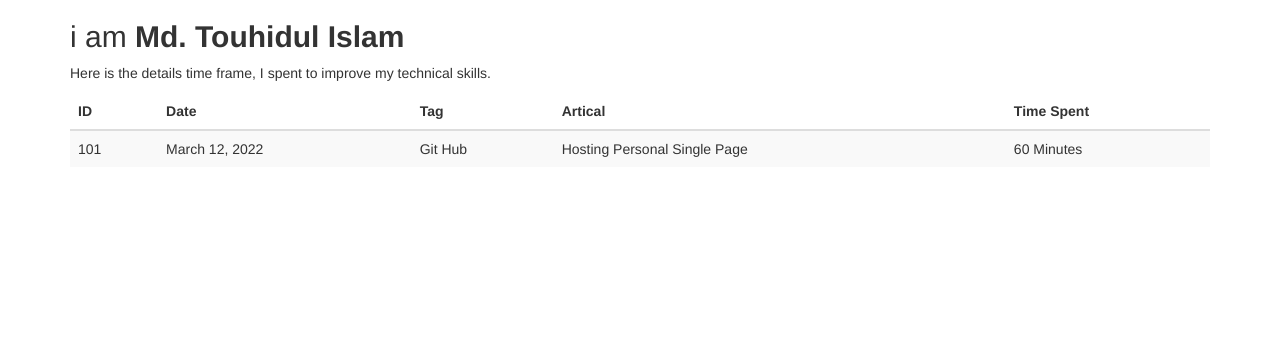
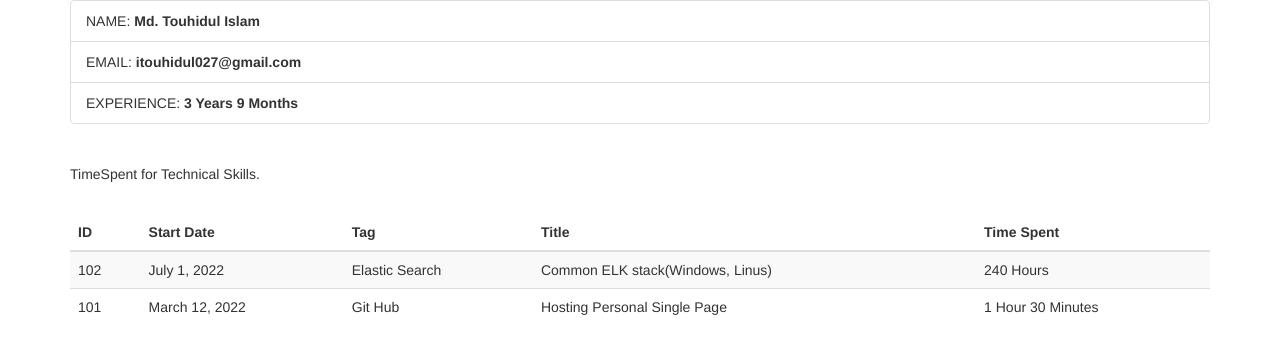
Before and after one commit to touhidul027/myprofile.github.io, a plain HTML site: page index.html in a window 1280 px wide. Drawn offline with nearby package versions, Linux system fonts and the light colour scheme.

Commit message:
Technical Skill Update.

```diff
--- a/index.html
+++ b/index.html
@@ -1,5 +1,6 @@
 <!DOCTYPE html>
 <html lang="en">
+
 <head>
   <title>touhidul027 technical profile</title>
   <meta charset="utf-8">
@@ -8,32 +9,52 @@
   <script src="https://ajax.googleapis.com/ajax/libs/jquery/3.5.1/jquery.min.js"></script>
   <script src="https://maxcdn.bootstrapcdn.com/bootstrap/3.4.1/js/bootstrap.min.js"></script>
 </head>
+
 <body>
 
   <div class="container">
-  <h2>i am  <b> Md. Touhidul Islam</b> </h2>
-  <p>Here is the details time frame, I spent to improve my technical skills.</p>
+    <div>
+      <ul class="list-group">
+        <li class="list-group-item">NAME: <b> Md. Touhidul Islam </b> </li>
+        <li class="list-group-item">EMAIL: <b>itouhidul027@gmail.com </b> </li>
+        <li class="list-group-item">EXPERIENCE: <b>3 Years 9 Months</b></li>
+      </ul>
+    </div>
+
+    <br>
+
+    <p>TimeSpent for Technical Skills.</p>
+    <br>
+
     <table class="table table-striped">
       <thead>
         <tr>
           <th>ID</th>
-        <th>Date</th>
+          <th>Start Date</th>
           <th>Tag</th>
-        <th>Artical</th>
+          <th>Title</th>
           <th>Time Spent</th>
         </tr>
       </thead>
       <tbody>
         <tr>
+          <td>102</td>
+          <td>July 1, 2022</td>
+          <td>Elastic Search</td>
+          <td>Common ELK stack(Windows, Linus) </td>
+          <td>240 Hours </td>
+        </tr>
+        <tr>
           <td>101</td>
           <td>March 12, 2022</td>
           <td>Git Hub</td>
           <td>Hosting Personal Single Page</td>
-        <td>60 Minutes</td>
+          <td>1 Hour 30 Minutes</td>
         </tr>
       </tbody>
     </table>
   </div>
 
 </body>
+
 </html>
```
Lines whose indentation alone changed are shown as unchanged.
